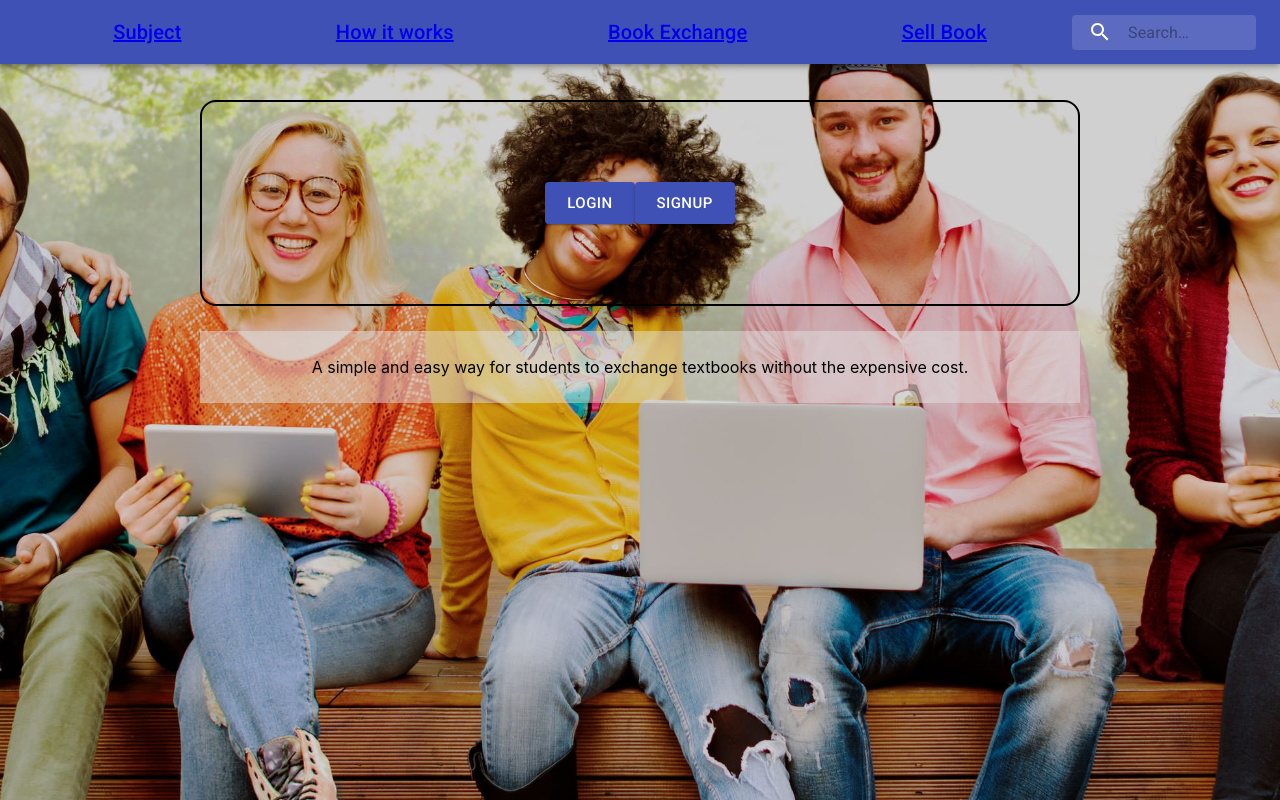
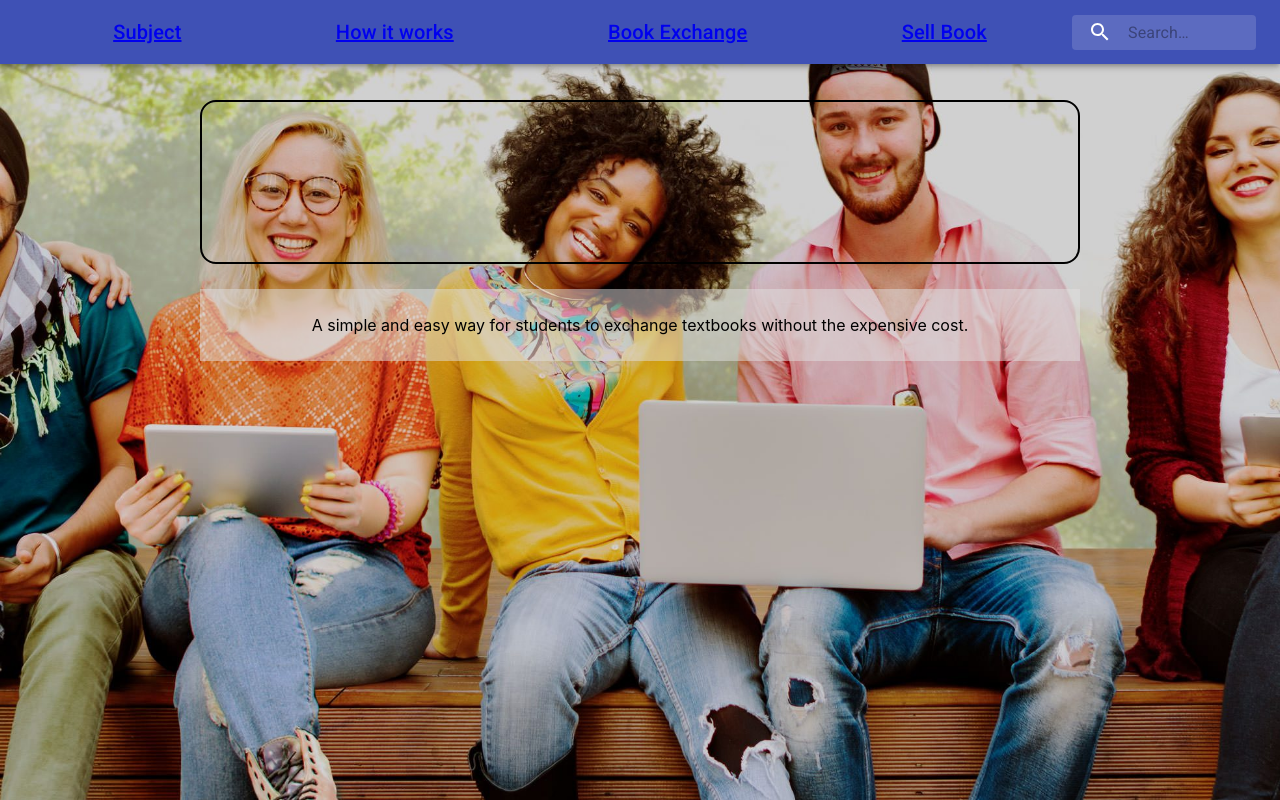
Before and after one commit to maurafortino/project-3, a React (Create React App) app in the folder client/: page / in a window 1280 px wide. Shown: the top 800 px of the page. Built offline with nearby package versions, Linux system fonts and the light colour scheme.

Commit message:
edited some styling on the home page, added bootstrap, and added stuff to the gitignore

```diff
--- a/client/src/pages/Home/Home.js
+++ b/client/src/pages/Home/Home.js
@@ -8,8 +8,7 @@ class Home extends Component {
             <div>
                 <div className="container-fluid">
                     <div className="buttons-div">
-                        <Button size="large" variant="contained" color="primary" href="#contained-buttons"> Login </Button>
-                        <Button size="large" variant="contained" color="primary" href="#contained-buttons"> Signup </Button>
+
                     </div>
                     <div className="description">
                         <p>A simple and easy way for students to exchange textbooks without the expensive cost.</p>
```
